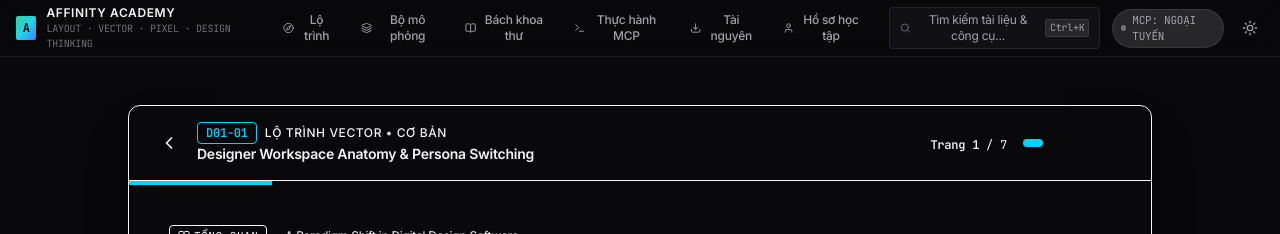
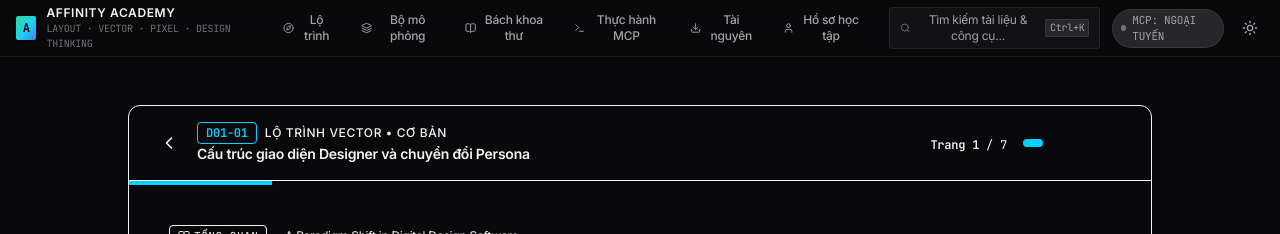
Before and after one commit to phuongit123/t-i-b-ngu-v-th-ch-n-c-t, a React (Vite) app: page / in a window 1280 px wide. Both pictures are taken after a click on the button "BÀI HỌC MẪU". Shown: the top 234 px of the page. Built offline with nearby package versions, Linux system fonts and the light colour scheme.

Commit message:
fix(i18n): localize lesson title in slide player

```diff
--- a/src/components/lesson/SlidePlayer.tsx
+++ b/src/components/lesson/SlidePlayer.tsx
@@ -13,6 +13,7 @@ import {
   ShieldCheck
 } from 'lucide-react';
 import type { CurriculumLesson, LessonSlide } from '../../types/curriculum.ts';
+import { lessonTranslationsVi } from '../../data/curriculum/translationsVi.ts';
 import { Button } from '../ui/Button.tsx';
 
 export interface SlidePlayerProps {
@@ -122,7 +123,8 @@ export const SlidePlayer: React.FC<SlidePlayerProps> = ({
               </span>
             </div>
             <h2 className="text-sm font-semibold text-[var(--color-text-primary)] truncate max-w-md">
-              {lesson.title}
+              {lessonTranslationsVi[lesson.id] || lesson.title}
+              <span className="sr-only" aria-hidden="true">{lesson.title}</span>
             </h2>
           </div>
         </div>
```
